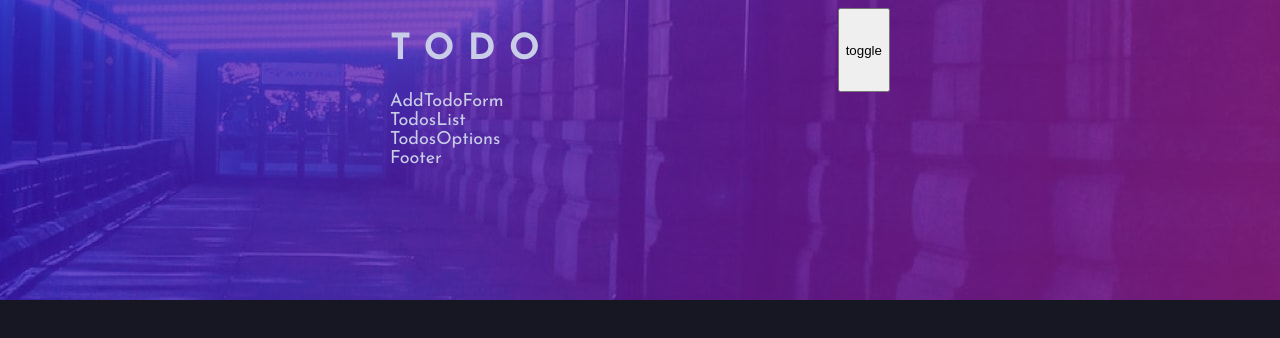
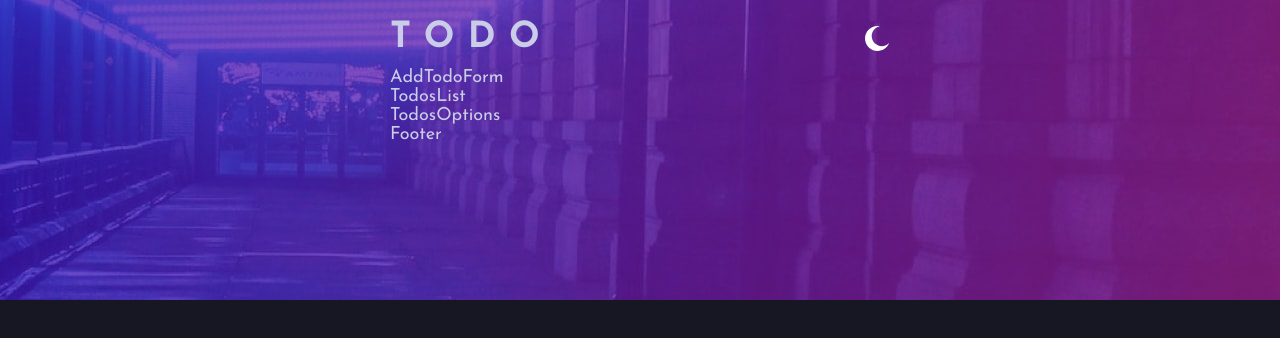
Before and after one commit to jankamon/todo-app-react, a React (Create React App) app: page / in a window 1280 px wide. Shown: the top 338 px of the page. Built offline with nearby package versions, Linux system fonts and the light colour scheme.

Commit message:
wip on theme toggle

```diff
--- a/src/Components/Header/Header.css
+++ b/src/Components/Header/Header.css
@@ -1,9 +1,22 @@
 header {
     display: flex;
     justify-content: space-between;
+    align-items: center;
+    height: 60px;
 }
 
 h1 {
     letter-spacing: 0.75rem;
     font-weight: 700;
 }
+
+span {
+    background-image: url('./images/icon-moon.svg');
+    background-repeat: no-repeat;
+    background-size: cover;
+    background-position: 50% 50%;
+    height: 25px;
+    width: 25px;
+    border: none;
+    cursor: pointer;
+}
--- a/src/Components/Header/Header.js
+++ b/src/Components/Header/Header.js
@@ -5,7 +5,7 @@ export default function Header() {
   return (
     <header>
       <h1>TODO</h1>
-      <button>toggle</button>
+      <span></span>
     </header>
   )
 }
```
Also changed, not shown: src/Components/Header/images/icon-moon.svg (added), src/Components/Header/images/icon-sun.svg (added).
